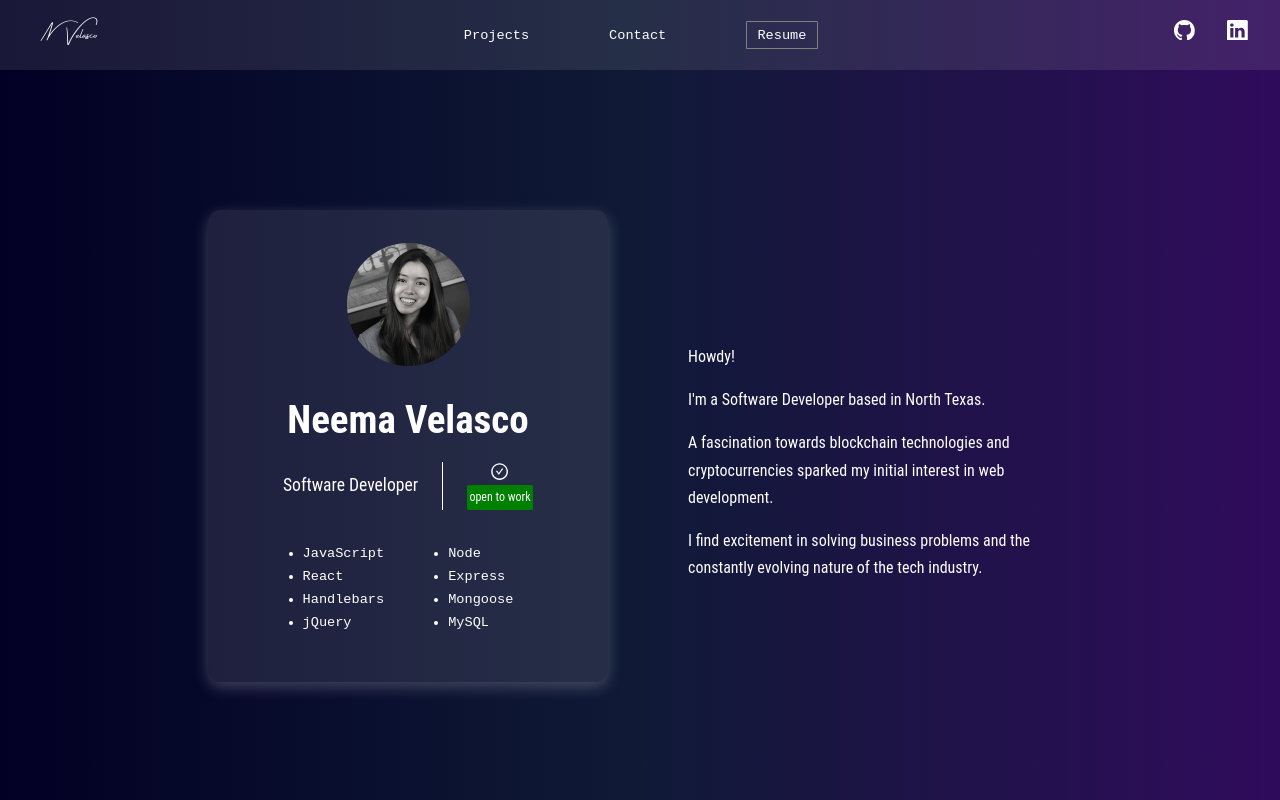
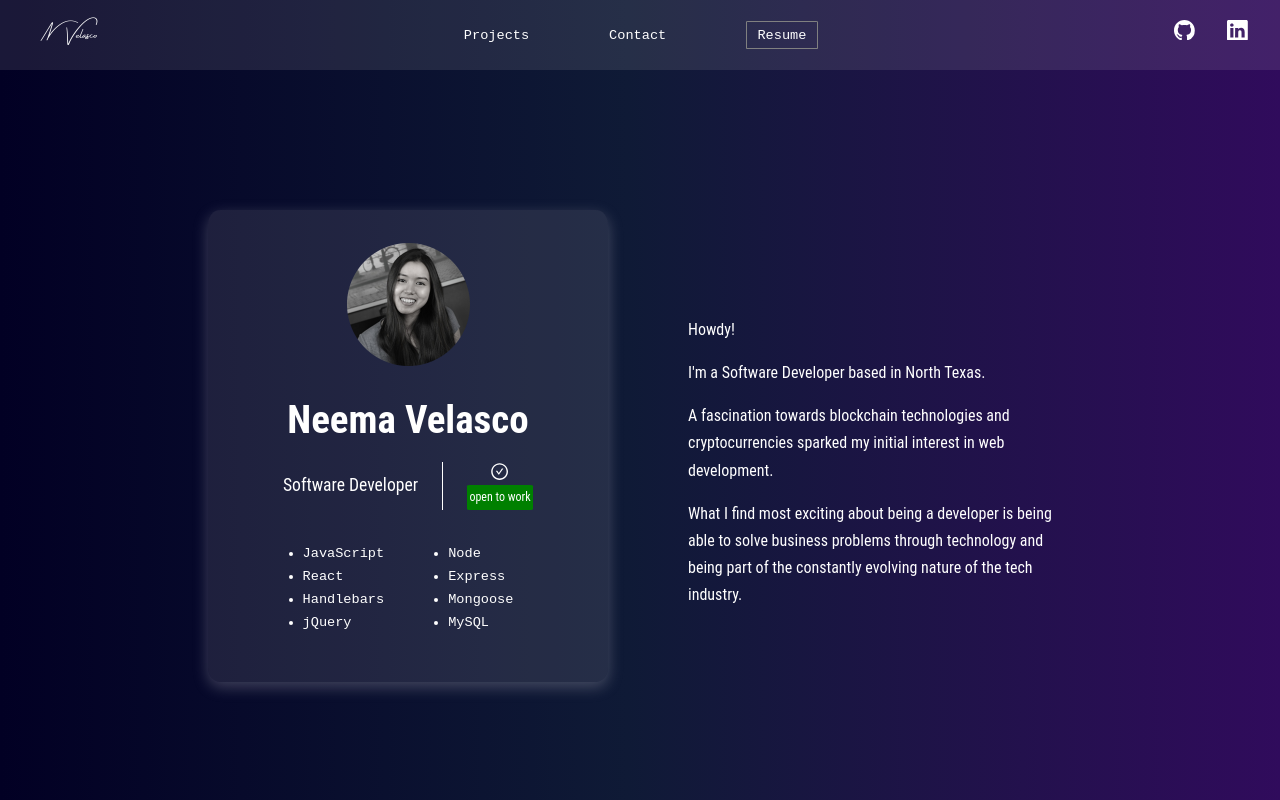
Before and after one commit to nvsco-10/react-portfolio, a React (Create React App) app: page / in a window 1280 px wide. Shown: the top 800 px of the page. Built offline with nearby package versions, Linux system fonts and the light colour scheme.

Commit message:
modify bio

```diff
--- a/src/pages/About.js
+++ b/src/pages/About.js
@@ -42,7 +42,7 @@ const About = () => {
         <p>I'm a Software Developer based in North Texas.</p>
         <p>A fascination towards blockchain technologies and cryptocurrencies sparked my initial interest in web development.
         </p>
-        <p>I find excitement in solving business problems and the constantly evolving nature of the tech industry.
+        <p>What I find most exciting about being a developer is being able to solve business problems through technology and being part of the constantly evolving nature of the tech industry.
         </p>
       </div>
 
```
